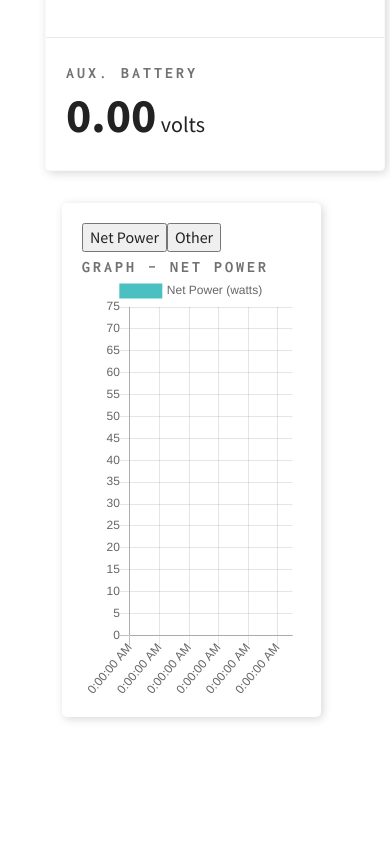
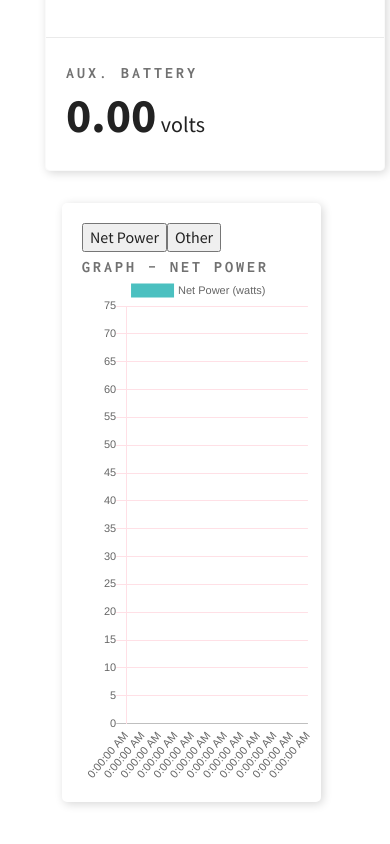
Before and after one commit to TeamSunergy/chase-ui, a React (Create React App) app: page / in a window 390 px wide. Shown: the part 796-1640 px from the top of the page. Before the commit the page ends 1555 px from the top, so only its background shows below. Built offline with nearby package versions, Linux system fonts and the light colour scheme; no server answers.

Commit message:
Updated Graph responsive styling

```diff
--- a/src/components/Overview/widgets/Graph.js
+++ b/src/components/Overview/widgets/Graph.js
@@ -9,6 +9,7 @@ const styles = {
 };
 
 defaults.global.animation = false;
+defaults.global.defaultFontSize = 11;
 
 class Graph extends Component {
 	constructor(props) {
@@ -65,7 +66,29 @@ class Graph extends Component {
             data: []
           }],
       },
+
       options: {
+        maintainAspectRatio: false,
+        scales: {
+          yAxes: [{
+            stacked: true,
+            gridLines: {
+              display: true,
+              color: "rgba(255,99,132,0.2)"
+            },
+            ticks: {
+              max: 75,
+              min: 0,
+              stepSize: 5
+            }
+          }],
+          xAxes: [{
+            gridLines: {
+              display: false
+            }
+          }]
+        }
+			  /**
         scales: {
           yAxes: [{
             ticks: {
@@ -77,6 +100,7 @@ class Graph extends Component {
         },
         maintainAspectRatio: false,
         responsive: true,
+         **/
       }
 		};
     this.setGraph = this.setGraph.bind(this);
@@ -135,7 +159,7 @@ class Graph extends Component {
 		  <div id="net-power-graph" className="widget sub">
         <Selector selected={selectedGraph} selectGraph={this.props.selectGraph}/>
         {(selectedGraph === 0) ? <h2>Graph – Net Power</h2> : <h2>Graph – Other</h2>}
-        <div className="helpme">
+        <div className="chart-container">
           {this.setGraph()}
         </div>
       </div>
--- a/src/style/css/style.css
+++ b/src/style/css/style.css
@@ -242,7 +242,7 @@ td, th {
 
 html {
   font-size: 10px;
-  -webkit-tap-highlight-color: transparent; }
+  -webkit-tap-highlight-color: rgba(0, 0, 0, 0); }
 
 body {
   font-family: "Source Sans Pro","Roboto","Helvetica Neue",Helvetica,Arial,sans-serif;
@@ -1886,4 +1886,10 @@ h3 {
   background-color: rgba(0, 0, 0, 0.2);
   z-index: 101; }
 
+.chart-container {
+  position: relative;
+  margin: auto;
+  height: 60vh;
+  width: 60vw; }
+
 /*# sourceMappingURL=style.css.map */
--- a/src/style/sass/misc.scss
+++ b/src/style/sass/misc.scss
@@ -0,0 +1,6 @@
+.chart-container {
+  position: relative;
+  margin: auto;
+  height: 60vh;
+  width: 60vw;
+}
```
Also changed, not shown: src/style/css/style.min.css, 2 other files (tests, documents, lock files or other folders).
